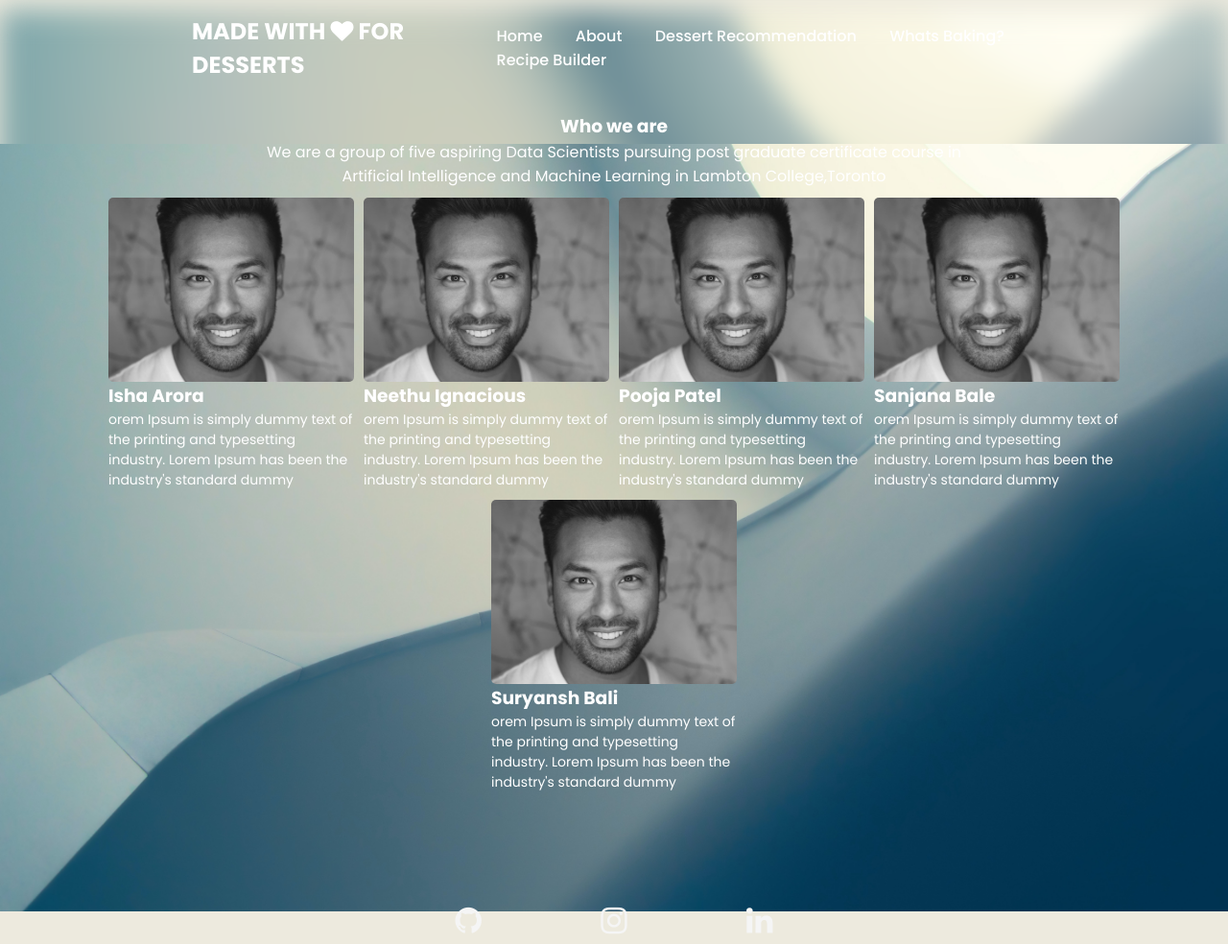
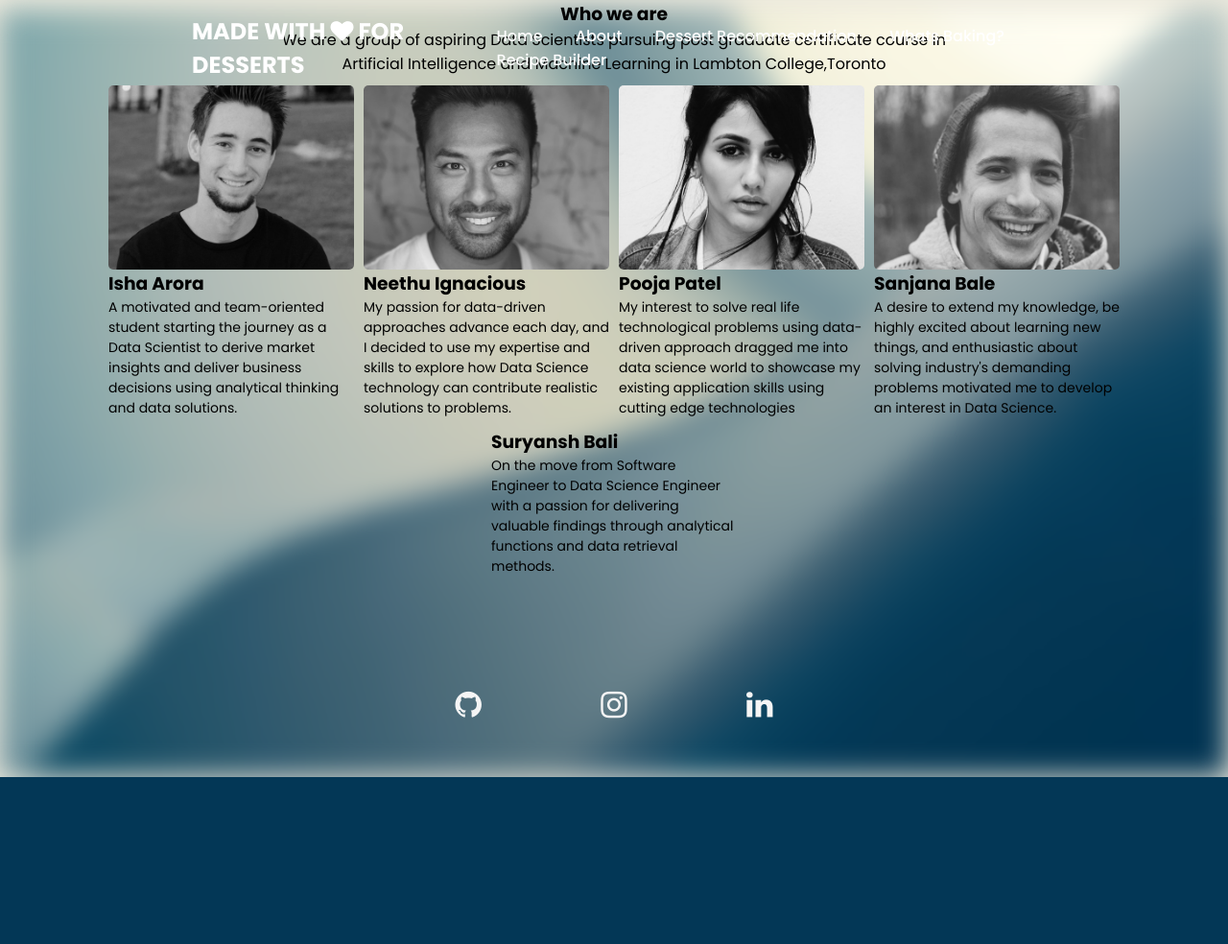
Before and after one commit to neethuignacious/capstoneproject, a Flask app: page /about in a window 1280 px wide. Shown: the whole page at 96% size. After the commit the page ends 810 px from the top, so only its background shows below. Run offline with Flask 2, Linux system fonts and the light colour scheme; parts of the project's set-up code (start-up, migrations or seed data) failed here and were passed over.

Commit message:
Update aboutnew.html

```diff
--- a/template/aboutnew.html
+++ b/template/aboutnew.html
@@ -2,8 +2,8 @@
 <html>
 <head>
 	<title>about US</title>
+	<link rel="stylesheet" href="{{ url_for('static', filename='style.css') }}">
 	<link rel="stylesheet" href="{{ url_for('static', filename='style1.css') }}">
-	<link rel="stylesheet" href="{{ url_for('static', filename='style.css') }}">
 	<link href="https://fonts.googleapis.com/css?family=Dancing+Script|Indie+Flower|Montserrat|Quicksand&display=swap" rel="stylesheet">
 	<link rel="stylesheet" href="https://cdnjs.cloudflare.com/ajax/libs/font-awesome/4.7.0/css/font-awesome.min.css">
 </head>
@@ -23,18 +23,19 @@
         </div>
       </div>
     </header>
-	<div class="container">
+	<div class="container1">
 		<div class="about-us">
 			<div class="who-we-are">
 				<h3>Who we are</h3>
-				<span>We are a group of five aspiring Data Scientists pursuing post graduate certificate course in Artificial Intelligence and Machine Learning in Lambton College,Toronto</span>
+				<span>We are a group of aspiring Data Scientists pursuing post graduate certificate course in Artificial Intelligence and Machine Learning in Lambton College,Toronto<br></span>
 			</div>
+
 			<div class="cards">
 			<div class="card">
-					<div class="card-img card-img2"></div>
+					<div class="card-img card-img1"></div>
 					<card class="card-body">
 						<h3>Isha Arora</h3>
-						<p>orem Ipsum is simply dummy text of the printing and typesetting industry. Lorem Ipsum has been the industry's standard dummy</p>
+						<p>A motivated and team-oriented student starting the journey as a Data Scientist to derive market insights and deliver business decisions using analytical thinking and data solutions.</p>
 					</card>
 				</div>
 
@@ -43,31 +44,31 @@
 					<div class="card-img card-img2"></div>
 					<card class="card-body">
 						<h3>Neethu Ignacious</h3>
-						<p>orem Ipsum is simply dummy text of the printing and typesetting industry. Lorem Ipsum has been the industry's standard dummy</p>
+						<p>My passion for data-driven approaches advance each day, and I decided to use my expertise and skills to explore how Data Science technology can contribute realistic solutions to problems.</p>
 					</card>
 				</div>
 
 			<div class="card">
-					<div class="card-img card-img2"></div>
+					<div class="card-img card-img3"></div>
 					<card class="card-body">
 						<h3>Pooja Patel</h3>
-						<p>orem Ipsum is simply dummy text of the printing and typesetting industry. Lorem Ipsum has been the industry's standard dummy</p>
+						<p>My interest to solve real life technological problems using data-driven approach dragged me into data science world to showcase my existing application skills using cutting edge technologies</p>
 					</card>
 				</div>
 
 			<div class="card">
-					<div class="card-img card-img2"></div>
+					<div class="card-img card-img4"></div>
 					<card class="card-body">
 						<h3>Sanjana Bale</h3>
-						<p>orem Ipsum is simply dummy text of the printing and typesetting industry. Lorem Ipsum has been the industry's standard dummy</p>
+						<p>A desire to extend my knowledge, be highly excited about learning new things, and enthusiastic about solving industry's demanding problems motivated me to develop an interest in Data Science.</p>
 					</card>
 				</div>
 
 			<div class="card">
-					<div class="card-img card-img2"></div>
+					<div class="card-img card-img5"></div>
 					<card class="card-body">
 						<h3>Suryansh Bali</h3>
-						<p>orem Ipsum is simply dummy text of the printing and typesetting industry. Lorem Ipsum has been the industry's standard dummy</p>
+						<p>On the move from Software Engineer to Data Science Engineer with a passion for delivering valuable findings through analytical functions and data retrieval methods. </p>
 					</card>
 			</div>
 
@@ -75,9 +76,10 @@
 
 	        <div class="media-icons">
               <a href="https://github.com/neethuignacious" class="icon"><i class="fa fa-github"></i></a>
-              <a href="https://www.linkedin.com/in/neethuignacious/"" class="icon"><i class="fa fa-instagram"></i></a>
+              <a href="https://www.linkedin.com/in/neethuignacious/" class="icon"><i class="fa fa-instagram"></i></a>
               <a href="https://www.instagram.com/neethu_vinesh/" class="icon"><i class="fa fa-linkedin"></i></a>
             </div>
           </div>
+
 </body>
 </html>
```
